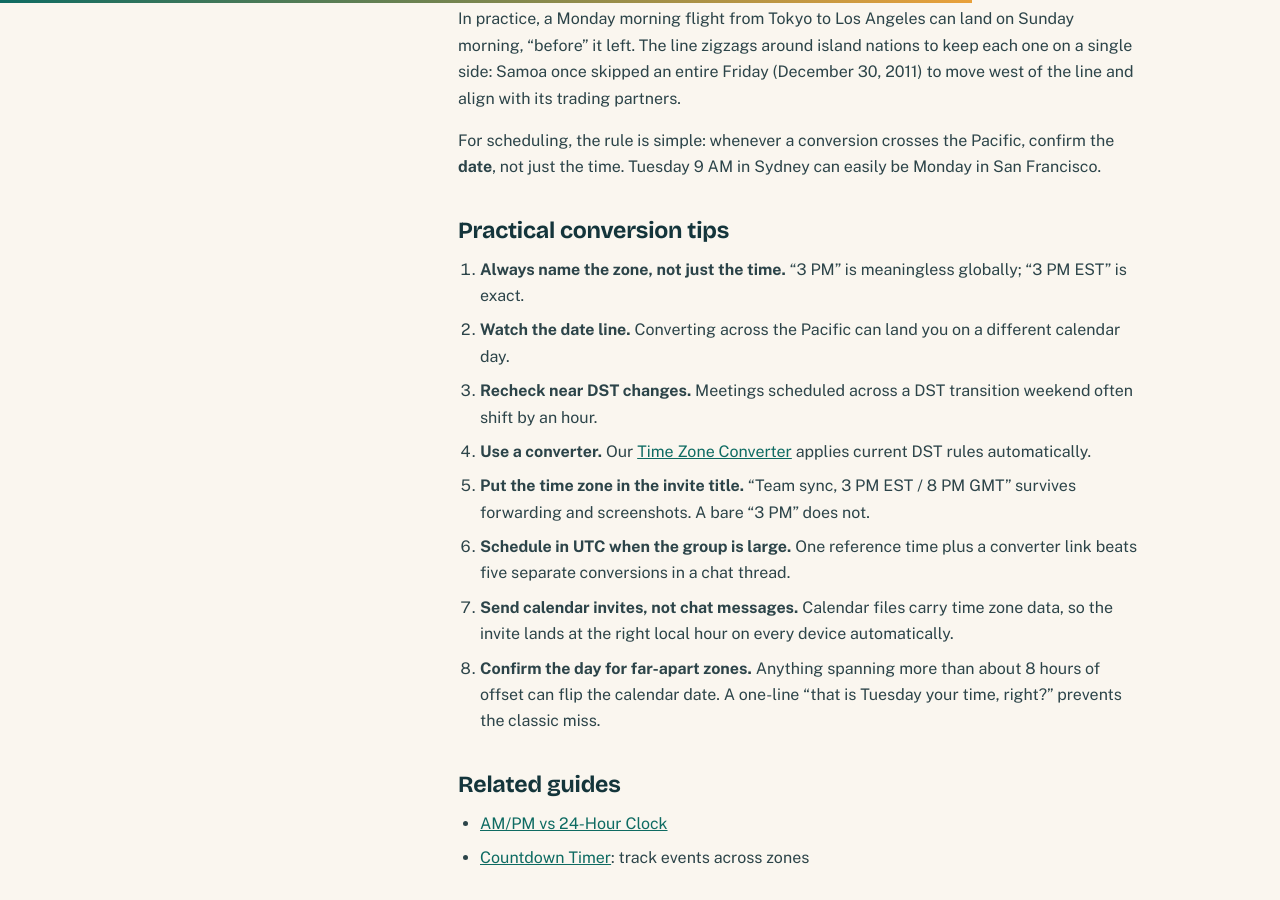
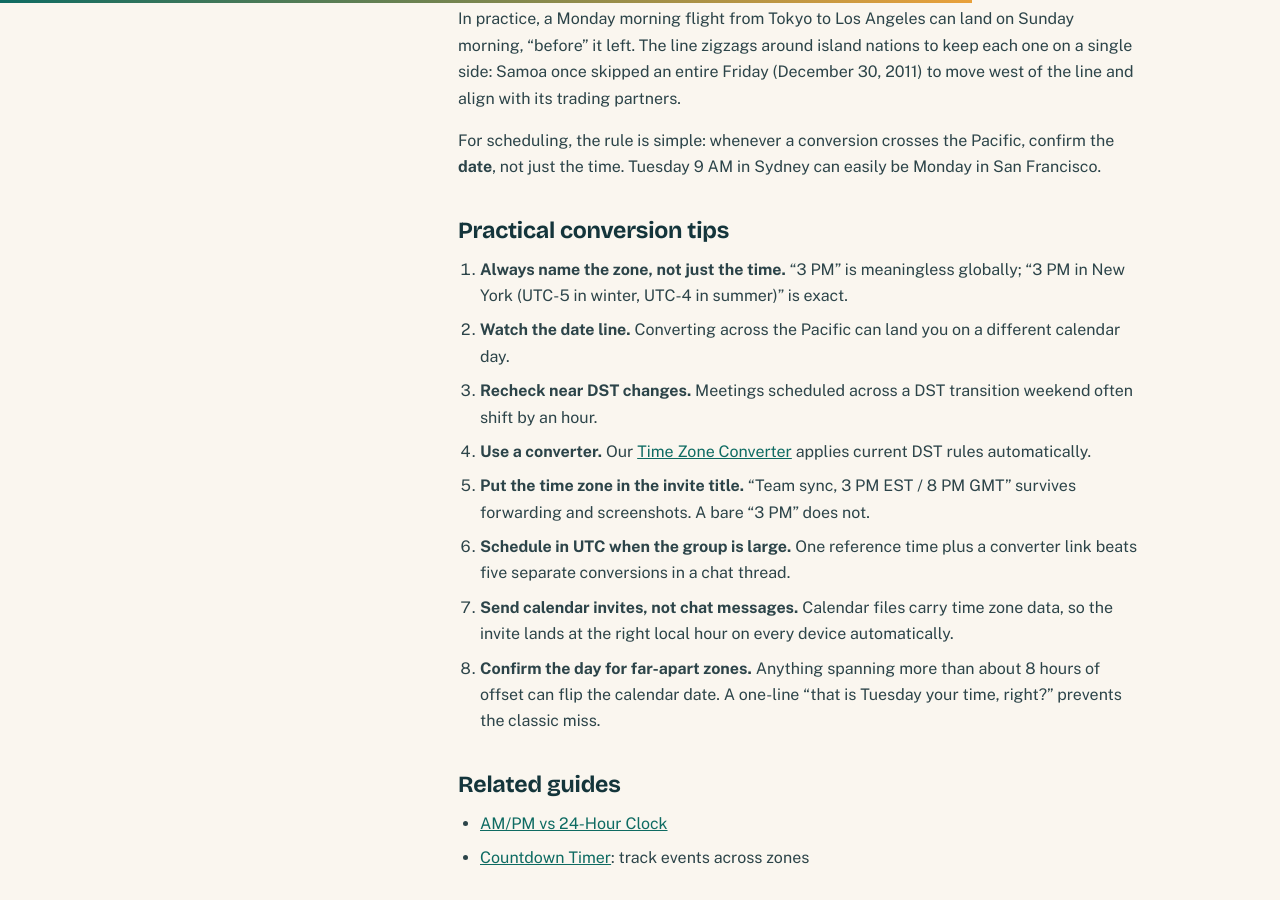
Before and after one commit to zaidmeo09-dhangal/agedatecalc, a Jekyll site: the page built from _posts/2026-10-25-time-zones-explained.md, in a window 1280 px wide and 900 px high, scrolled down 5353 px. Built offline with Jekyll 4.4.1, drawn with Linux system fonts in a browser that asks for light colours.

```diff
--- a/_posts/2026-10-25-time-zones-explained.md
+++ b/_posts/2026-10-25-time-zones-explained.md
@@ -150,7 +150,7 @@
 
 ## Practical conversion tips
 
-1. **Always name the zone, not just the time.** "3 PM" is meaningless globally; "3 PM EST" is exact.
+1. **Always name the zone, not just the time.** "3 PM" is meaningless globally; "3 PM in New York (UTC-5 in winter, UTC-4 in summer)" is exact.
 2. **Watch the date line.** Converting across the Pacific can land you on a different calendar day.
 3. **Recheck near DST changes.** Meetings scheduled across a DST transition weekend often shift by an hour.
 4. **Use a converter.** Our [Time Zone Converter]({{ '/time-zone-converter/' | relative_url }}) applies current DST rules automatically.
```
